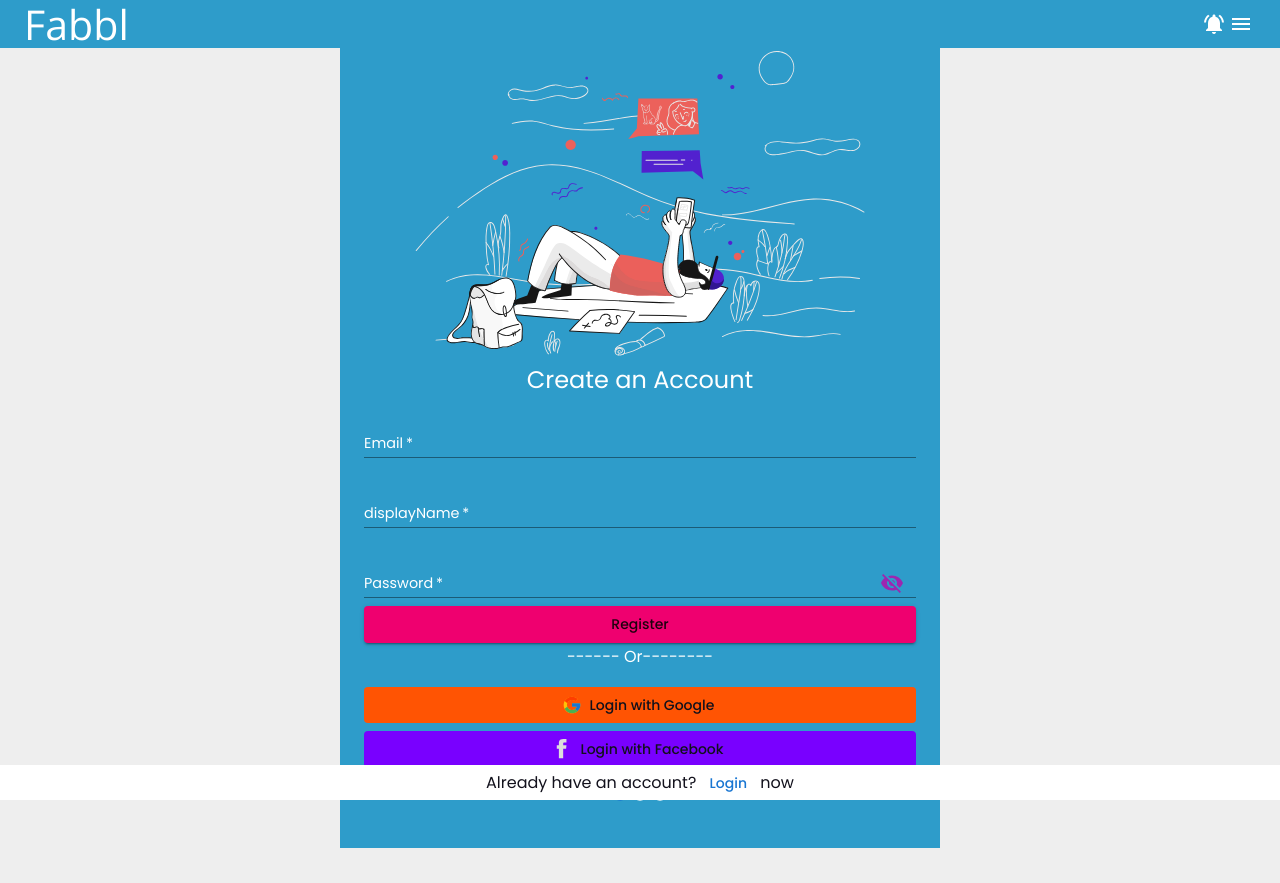
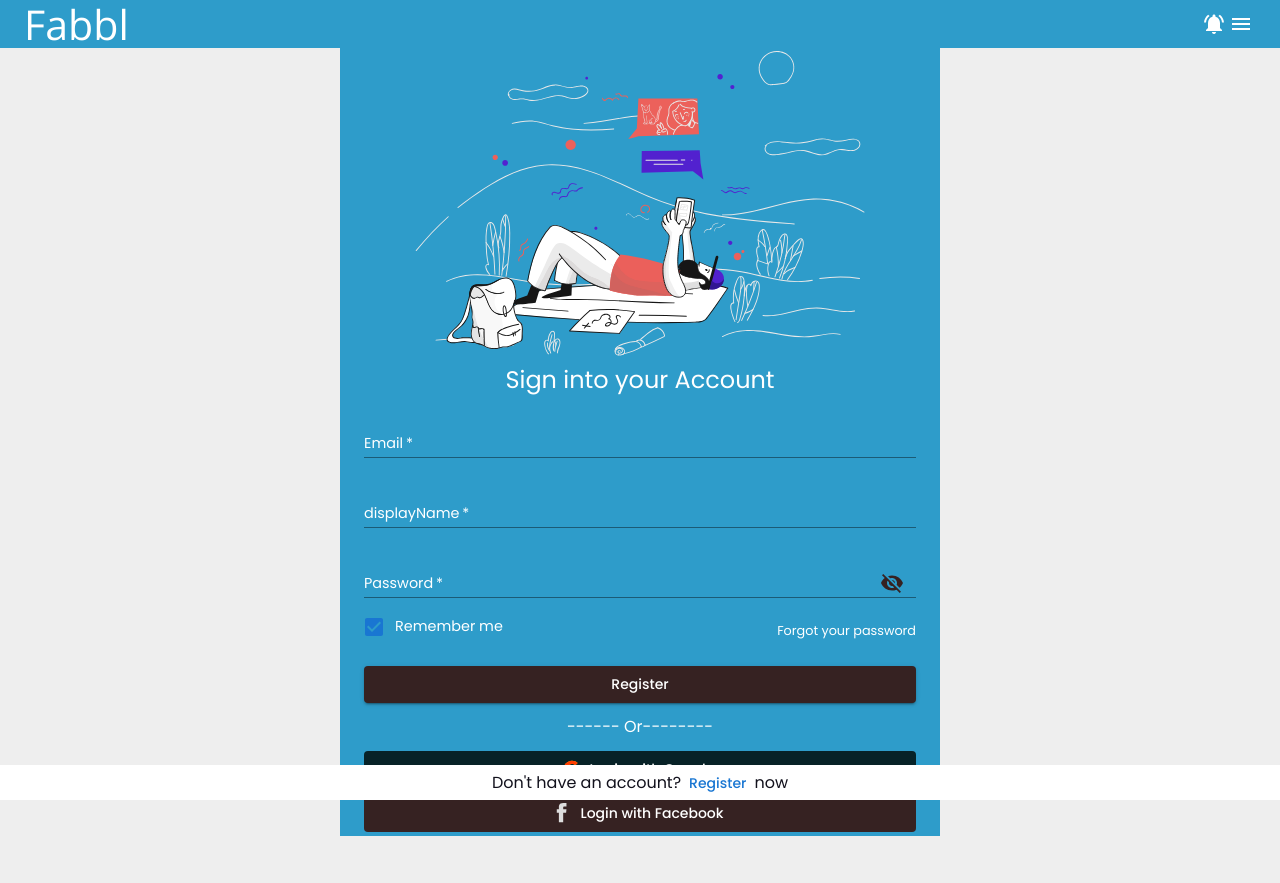
Before and after one commit to fabbl-com/fabbl-frontend, a React (Create React App) app: page /auth in a window 1280 px wide. Built offline with nearby package versions, Linux system fonts and the light colour scheme; no server answers.

Commit message:
pages linking

```diff
--- a/src/App.js
+++ b/src/App.js
@@ -98,9 +98,9 @@
             <PrivateRoute isAuth={isAuth} path="/find">
               <FindRandom userId={userId} socket={socket} eventEmitter={eventEmitter} />
             </PrivateRoute>
-            <Route path="/auth" render={() => <Auth />} />
+            <Route path="/auth" render={() => <Auth isAuth={isAuth} />} />
             <Route path="/image" render={() => <ImageUpload userId={userId} />} />
-            <Route path="/verifyvoice" render={() => <VerifyVoice />} />
+            <Route path="/verify-voice" render={() => <VerifyVoice />} />
             <Route path="/user/verify-email" render={() => <VerifyEmail />} />
             <Route path="/user/reset-password" render={() => <ResetPassword userId={userId} />} />
           </Switch>
--- a/src/pages/Auth.js
+++ b/src/pages/Auth.js
@@ -18,10 +18,12 @@
 import { FacebookIcon, GoogleIcon } from "../assets/icons/index";
 import { register, login } from "../redux/actions/userActions";
 import { useDispatch, useSelector } from "react-redux";
+import { useHistory, useLocation } from "react-router-dom";
 import Visibility from "@material-ui/icons/Visibility";
 import VisibilityOff from "@material-ui/icons/VisibilityOff";
 import { Alert } from "@material-ui/lab";
 import { Link } from "react-router-dom";
+import PropTypes from "prop-types";
 
 const useStyles = makeStyles((theme) => ({
   root: {
@@ -29,7 +31,7 @@
     marginTop: "3rem",
     marginBottom: "2.2rem",
     color: "#fff",
-    minHeight: "100vh"
+    minHeight: `calc(100vh - ${theme.spacing(11)}px)`
   },
   form: {
     width: "100%"
@@ -47,24 +49,34 @@
   }
 }));
 
-const Auth = () => {
+const Auth = ({ isAuth }) => {
   const theme = useTheme();
   const classes = useStyles(theme);
-  const [isRegistered, setRegistered] = useState(false);
+  const [isRegister, setRegister] = useState(true);
   const [user, setUser] = useState(null);
   const [showPassword, setShowPassword] = useState(false);
   const [rememberMe, setRememberMe] = useState(true);
   const container = useRef(null);
   const dispatch = useDispatch();
+  const history = useHistory();
+  const location = useLocation();
 
+  console.log(history);
+  console.log(location);
+  if (isAuth) {
+    if (!isRegister) history.push(location?.state?.from?.pathname);
+    else history.push("/image");
+  }
   useEffect(() => {
-    lottie.loadAnimation({
+    const anim = lottie.loadAnimation({
       container: container.current,
       renderer: "svg",
       loop: true,
       autoplay: true,
       animationData
     });
+
+    return () => anim.destroy();
   }, [animationData]);
 
   const err = useSelector((state) => state.user?.error);
@@ -72,7 +84,7 @@
   const handleRegister = (e) => {
     e.preventDefault();
     console.log(user);
-    !isRegistered ? dispatch(register(user)) : dispatch(login(user));
+    isRegister ? dispatch(register(user)) : dispatch(login(user));
   };
 
   return (
@@ -86,7 +98,7 @@
       <div className={classes.animation} ref={container}></div>
 
       <Typography variant="h5" align="center">
-        {isRegistered ? "Sign into your Account" : "Create an Account"}
+        {isRegister ? "Sign into your Account" : "Create an Account"}
       </Typography>
       <form onSubmit={handleRegister} className={classes.form}>
         <TextField
@@ -101,7 +113,7 @@
             className: classes.textfield
           }}
         />
-        {!isRegistered && (
+        {isRegister && (
           <TextField
             required
             fullWidth
@@ -136,14 +148,18 @@
                   onClick={() => {
                     setShowPassword(!showPassword);
                   }}>
-                  {showPassword ? <Visibility /> : <VisibilityOff />}
+                  {showPassword ? (
+                    <Visibility style={{ color: "#362222" }} />
+                  ) : (
+                    <VisibilityOff style={{ color: "#362222" }} />
+                  )}
                 </IconButton>
               </InputAdornment>
             )
           }}
         />
 
-        {isRegistered && (
+        {isRegister && (
           <Box display="flex" justifyContent="space-between">
             <FormControlLabel
               control={
@@ -171,12 +187,12 @@
             type="submit"
             fullWidth
             variant="contained"
-            style={{ backgroundColor: "#ef006f" }}>
-            {!isRegistered ? "Register" : "Login"}
+            style={{ backgroundColor: "#362222", marginTop: "2ch", color: "#fff" }}>
+            {isRegister ? "Register" : "Login"}
           </Button>
         </div>
       </form>
-      <Typography variant="subtitle1" align="center" paragraph>
+      <Typography style={{ margin: "1ch 0" }} variant="subtitle1" align="center">
         ------ Or--------
       </Typography>
 
@@ -187,7 +203,7 @@
               type="submit"
               fullWidth
               startIcon={<GoogleIcon />}
-              style={{ backgroundColor: "#FF5403" }}>
+              style={{ backgroundColor: "#072227", color: "#fff" }}>
               {"  "} Login with Google
             </Button>
           </form>
@@ -198,29 +214,29 @@
               type="submit"
               fullWidth
               startIcon={<FacebookIcon />}
-              style={{ backgroundColor: "#7900FF" }}>
+              style={{ backgroundColor: "#362222", color: "#fff" }}>
               {"  "} Login with Facebook
             </Button>
           </form>
         </Grid>
       </Grid>
 
-      {isRegistered || (
-        <Box align="center" m={2}>
+      {isRegister || (
+        <Box align="center" m={1}>
           <Circle fontSize="small" color="primary" />
           <Circle fontSize="small" style={{ color: "#fff" }} />
           <Circle fontSize="small" style={{ color: "#fff" }} />
         </Box>
       )}
       <div className={classes.authControll}>
-        {isRegistered ? (
+        {isRegister ? (
           <Typography variant="subtitle1" align="center" color="textPrimary" paragraph>
             {"Don't have an account?"}
             <Button
               color="primary"
               disableRipple={true}
               onClick={() => {
-                setRegistered(!isRegistered);
+                setRegister(isRegister);
               }}>
               Register
             </Button>
@@ -233,7 +249,7 @@
               color="primary"
               disableRipple={true}
               onClick={() => {
-                setRegistered(!isRegistered);
+                setRegister(isRegister);
               }}>
               Login
             </Button>
@@ -245,4 +261,8 @@
   );
 };
 
+Auth.propTypes = {
+  isAuth: PropTypes.bool.isRequired
+};
+
 export default Auth;
--- a/src/pages/ChatDetails.js
+++ b/src/pages/ChatDetails.js
@@ -278,7 +278,7 @@
                 <Button variant="text">ADD</Button>
               </div>
               <Typography className={classes.timeSince} variant="body2">
-                11 December 2021
+                {`Matched At: ${new Date(receiver?.matchAt).toLocaleString()}`}
               </Typography>
               <Typography className={classes.encMsg} variant="body2">
                 <EnhancedEncryption className={classes.encIcon} />
--- a/src/pages/Home.js
+++ b/src/pages/Home.js
@@ -22,7 +22,7 @@
 
 const useStyles = makeStyles((theme) => ({
   root: {
-    height: "94vh",
+    height: `calc(100vh - ${theme.spacing(6)}px)`,
     marginTop: theme.spacing(6),
     backgroundColor: "#2e9cca",
     color: "#fff"
@@ -65,6 +65,8 @@
       autoplay: true,
       animationData
     });
+
+    return () => container.stop();
   }, []);
 
   return (
@@ -92,7 +94,6 @@
           Get Started
         </Button>
       </Link>
-
       <div className={classes.copyRight} align="center">
         <Copyright />
       </div>
--- a/src/pages/ImageUpload.js
+++ b/src/pages/ImageUpload.js
@@ -18,12 +18,12 @@
 import lottie from "lottie-web";
 import { uploadAvatar } from "../redux/actions/userActions";
 import { useDispatch, useSelector } from "react-redux";
-import { Link } from "react-router-dom";
+import { Link, useHistory } from "react-router-dom";
 import { Alert } from "@material-ui/lab";
 import { PropTypes } from "prop-types";
-const useStyles = makeStyles(() => ({
+const useStyles = makeStyles((theme) => ({
   root: {
-    minHeight: "100vh",
+    minHeight: `calc(100vh - ${theme.spacing(6)}px)`,
     backgroundColor: "#2e9cca",
     color: "#fff",
     marginTop: "3rem"
@@ -54,10 +54,11 @@
   const [rememberMe, setRememberMe] = useState(true);
   const [image, setImage] = useState(null);
   const dispatch = useDispatch();
+  const history = useHistory();
   const container = useRef(null);
 
   useEffect(() => {
-    lottie.loadAnimation({
+    const anim = lottie.loadAnimation({
       container: container.current,
       renderer: "svg",
       loop: true,
@@ -65,7 +66,7 @@
       animationData: require("../assets/animation/auth.json")
     });
 
-    return () => container.stop();
+    return () => anim.destroy();
   }, []);
 
   const err = useSelector((state) => state.user?.error);
@@ -157,7 +158,7 @@
           </Grid>
           {isUpload || (
             <Grid item>
-              <Button>Skip</Button>
+              <Button onClick={() => history.push("/verify-voice")}>Skip</Button>
             </Grid>
           )}
         </Grid>
@@ -169,7 +170,7 @@
         <Link to="/image">
           <Circle fontSize="small" color="primary" />
         </Link>
-        <Link to="/verifyvoice">
+        <Link to="/verify-voice">
           <Circle fontSize="small" style={{ color: "#fff" }} />
         </Link>
       </Box>
--- a/src/pages/VerifyVoice.js
+++ b/src/pages/VerifyVoice.js
@@ -24,7 +24,7 @@
     backgroundColor: "#2e9cca",
     color: "#fff",
     marginBottom: "2.2rem",
-    minHeight: "100vh"
+    minHeight: `calc(100vh - ${theme.spacing(6)}px)`
   },
   authControll: {
     backgroundColor: "#fff",
--- a/src/redux/reducers/userReducers.js
+++ b/src/redux/reducers/userReducers.js
@@ -127,6 +127,7 @@
         messagedUsers: [...action.payload]
       };
     case USER_UPLOAD_AVATAR_SUCCESS:
+      window.href = "/verify-voice";
       return {
         ...state,
         loading: false,
```
Also changed, not shown: src/pages/PersonalData.js (+34 -11 lines).
